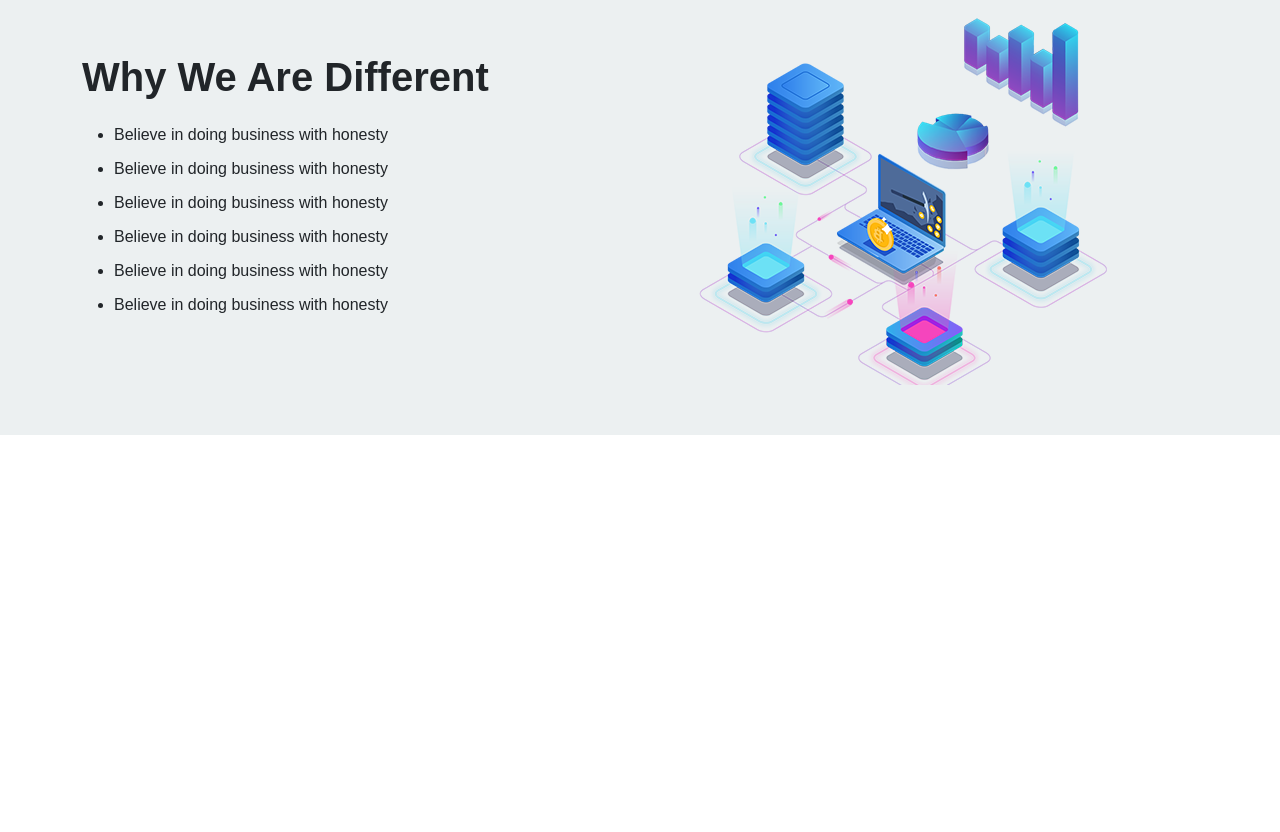
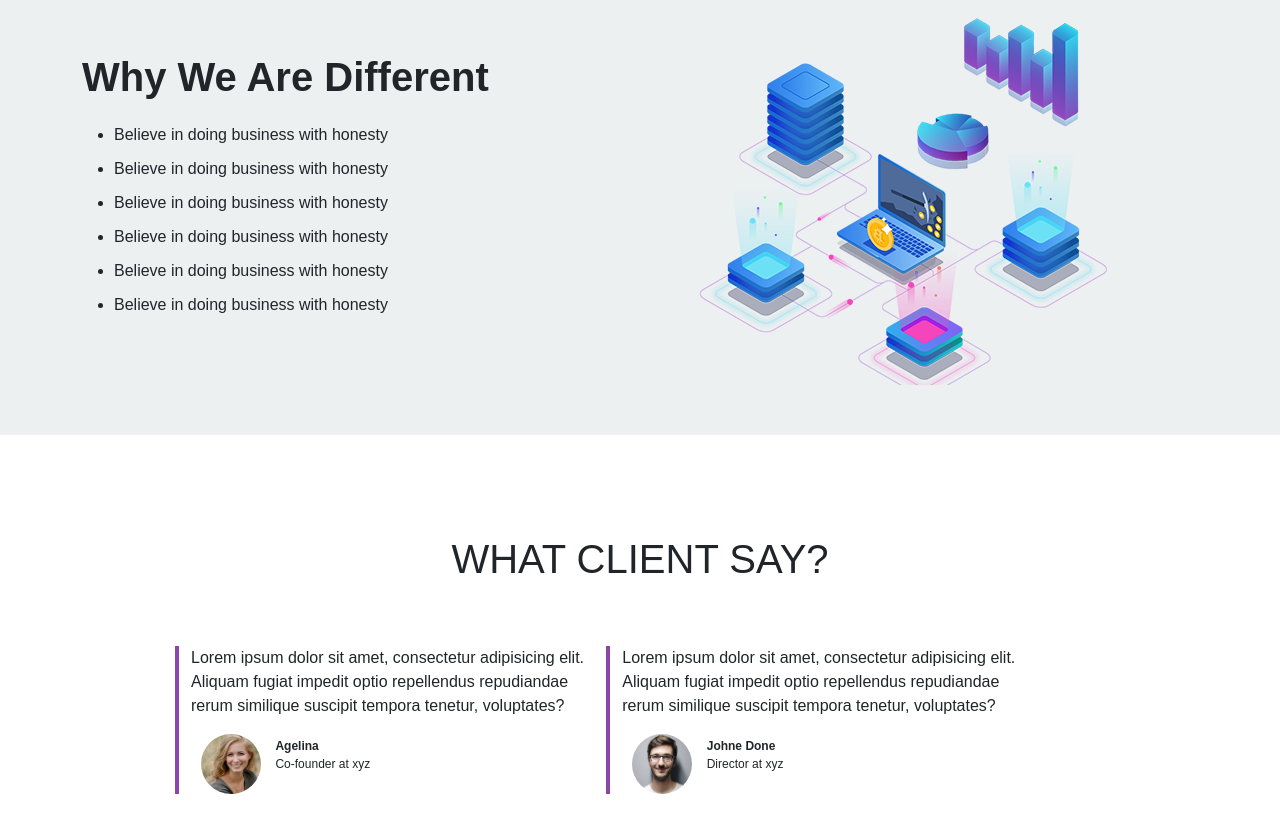
Before and after one commit to dilan-sachintha97/A-web-page, a plain HTML site: page index.html in a window 1280 px wide. Shown: the part 1424-2256 px from the top of the page. Before the commit the page ends 1859 px from the top, so only its background shows below. Drawn offline with nearby package versions, Linux system fonts and the light colour scheme.

Commit message:
done testimonials Section

```diff
--- a/index.html
+++ b/index.html
@@ -119,6 +119,32 @@
     </div>
 </section>
 
+<!------------Testimonials---------------------------->
+
+<section id="testimonials">
+    <div class="container">
+        <h1 class="title text-center">
+            WHAT CLIENT SAY?
+        </h1>
+
+        <div class="row offset-1 mt-5">
+            <div class="col-md-5 testimonials">
+                <p>Lorem ipsum dolor sit amet, consectetur adipisicing elit. Aliquam fugiat impedit optio repellendus
+                    repudiandae rerum similique suscipit tempora tenetur, voluptates?</p>
+                <img src="images/user1.jpg" alt="user-img">
+                <p class="user-details"><b>Agelina</b><br> Co-founder at xyz</p>
+            </div>
+
+            <div class="col-md-5 testimonials">
+                <p>Lorem ipsum dolor sit amet, consectetur adipisicing elit. Aliquam fugiat impedit optio repellendus
+                    repudiandae rerum similique suscipit tempora tenetur, voluptates?</p>
+                <img src="images/user2.jpg" alt="user-img">
+                <p class="user-details"><b>Johne Done</b><br> Director at xyz</p>
+            </div>
+        </div>
+    </div>
+</section>
+
 
 <script src="https://cdn.jsdelivr.net/npm/bootstrap@5.3.0-alpha1/dist/js/bootstrap.bundle.min.js"
         integrity="sha384-w76AqPfDkMBDXo30jS1Sgez6pr3x5MlQ1ZAGC+nuZB+EYdgRZgiwxhTBTkF7CXvN"
--- a/style.css
+++ b/style.css
@@ -98,3 +98,23 @@ body{
 #about-us ul li{
     margin: 10px 0;
 }
+
+/*--------------Testimonials Section----------------*/
+#testimonials{
+    margin: 100px 0;
+}
+.testimonials{
+    border-left: 4px solid #8e44ad;
+    margin-top: 15px;
+}
+
+.testimonials img{
+    height: 60px;
+    width: 60px;
+    border-radius: 50%;
+    margin: 0 10px;
+}
+.user-details{
+    display: inline-block;
+    font-size: 12px;
+}
```
